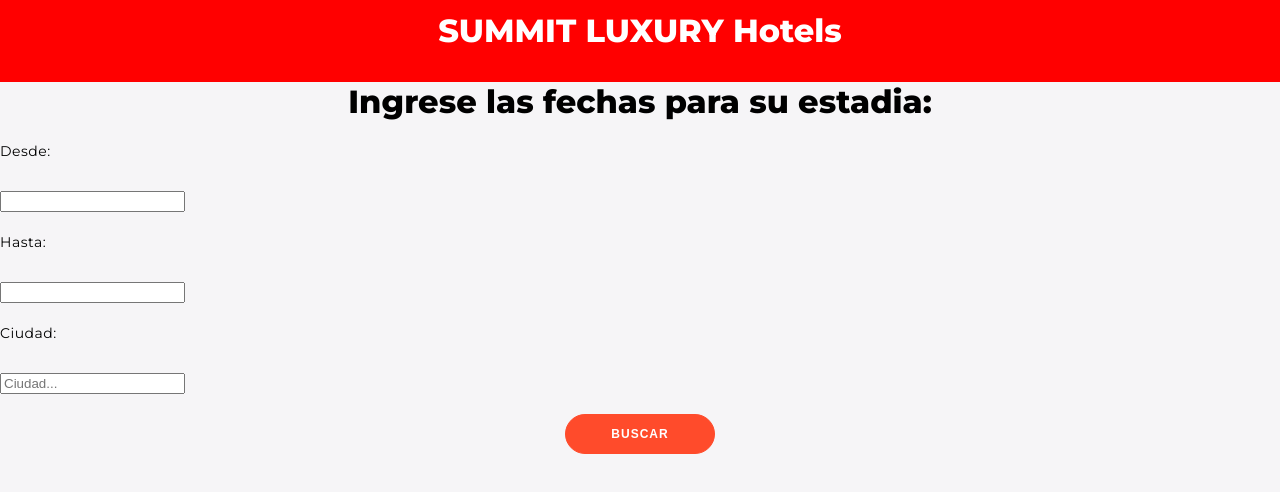
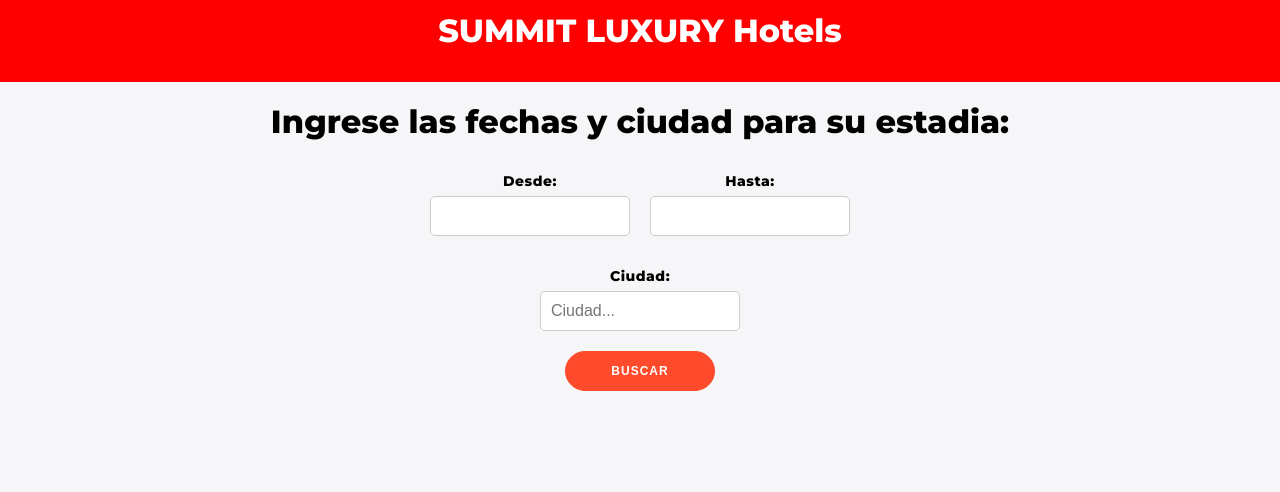
Before and after one commit to MaxiBarberoo/HotelArquiSoft2, a React (Vite) app in the folder FrontHotel/: page / in a window 1280 px wide. Shown: the top 492 px of the page. Built offline with nearby package versions, Linux system fonts and the light colour scheme.

Commit message:
Cambios de front

```diff
--- a/FrontHotel/package.json
+++ b/FrontHotel/package.json
@@ -20,6 +20,7 @@
     "npm": "^9.8.0",
     "react": "^18.2.0",
     "react-date-range": "^1.4.0",
+    "react-datepicker": "^4.21.0",
     "react-dom": "^18.2.0",
     "react-router-dom": "^6.14.1"
   },
--- a/FrontHotel/src/Componentes/HotelesR.jsx
+++ b/FrontHotel/src/Componentes/HotelesR.jsx
@@ -3,7 +3,7 @@ import '../Stylesheet/HotelesR.css'
 import { useNavigate } from 'react-router-dom';
 
 function HotelesR(props) {
-    navigate = useNavigate();
+    const navigate = useNavigate();
 
     const handleVerDetallesClick = () => {
         navigate(
@@ -19,16 +19,14 @@ function HotelesR(props) {
 
     return (
         <div className="contenedor-hoteles">
-            <p className="nombre-hotel1">
-                <strong>{props.nombreHotel}</strong>
-            </p>
+            <h3 className="nombre-hotel1">
+                {props.nombreHotel}
+            </h3>
             <p className="cantidad-piezas">Habitaciones: {props.piezas}</p>
             <p className="descripcion-hotel">
                 Descripción: {props.descripcion}
             </p>
-            <form onSubmit={checkDisponibilidad} className="boton-reservar">
-                <button onClick={handleVerDetallesClick} className="boton-detalles">Ver detalles</button>
-            </form>
+            <button onClick={handleVerDetallesClick} className="boton-detalles">Ver detalles</button>
         </div>
     );
 }
--- a/FrontHotel/src/Rutas/Home.jsx
+++ b/FrontHotel/src/Rutas/Home.jsx
@@ -23,18 +23,19 @@ function Home() {
     setFechaHasta(date);
   };
 
-  const handleCiudadChange = (ciudad) => {
-    setCiudad(ciudad);
+  const handleCiudadChange = (event) => {
+    setCiudad(event.target.value);
   }
 
 
-  const buscarHotelesDisponibles = () => {
-    if (!fechaDesde || !fechaHasta) {
+  const buscarHotelesDisponibles = (event) => {
+    event.preventDefault();
+    if (!fechaDesde && !fechaHasta && !ciudad) {
+      alert("Al menos debes completar los campos de fecha o de ciudad.");
+    } else if (!fechaDesde || !fechaHasta) {
       alert("Debes completar los campos de fecha desde y fecha hasta.");
     } else if (fechaDesde >= fechaHasta) {
       alert("La fecha desde debe ser anterior a la fecha hasta.");
-    } else if (!fechaDesde && !fechaHasta && !ciudad) {
-      alert("Al menos debes completar los campos de fecha o de ciudad.");
     } else if (fechaDesde && fechaHasta && !ciudad) {
 
     } else if (!fechaDesde && !fechaHasta && ciudad) {
@@ -70,7 +71,8 @@ function Home() {
     <div>
       <Header />
       <div className="contenedor-criterios">
-        <h2>Ingrese las fechas para su estadia:</h2>
+        <h2>Ingrese las fechas y ciudad para su estadia:</h2>
+        <div className="contenedor-fechas">
           <div className="fecha-desde">
             <p>Desde: </p>
             <DatePicker selected={fechaDesde} onChange={handleFechaDesdeChange} />
@@ -78,6 +80,7 @@ function Home() {
           <div className="fecha-hasta">
             <p>Hasta: </p>
             <DatePicker selected={fechaHasta} onChange={handleFechaHastaChange} />
+          </div>
         </div>
         <div className="nombre-ciudad">
           <p>Ciudad: </p>
--- a/FrontHotel/src/Rutas/HotelDetalle.jsx
+++ b/FrontHotel/src/Rutas/HotelDetalle.jsx
@@ -3,8 +3,7 @@ import { useNavigate } from "react-router-dom"
 import '../Stylesheet/HotelDetalle.css'
 import Header from '../Componentes/Header'
 import DatePicker from 'react-datepicker'
-
-import { useParams } from 'react-router-dom';
+import { useParams, useLocation } from 'react-router-dom';
 
 function HotelDetalle() {
     const { hotelId } = useParams();
--- a/FrontHotel/src/Stylesheet/Home.css
+++ b/FrontHotel/src/Stylesheet/Home.css
@@ -1,3 +1,41 @@
+.contenedor-criterios {
+  text-align: center;
+  margin-top: 20px;
+}
+
+.contenedor-fechas {
+  display: flex;
+  justify-content: center;
+  gap: 20px;
+}
+
+.fecha-desde, .fecha-hasta, .nombre-ciudad {
+  margin: 10px 0;
+}
+
+.fecha-desde input, .fecha-hasta input, .nombre-ciudad input, .react-datepicker__input-container input {
+  padding: 10px;
+  border-radius: 5px;
+  border: 1px solid #ccc;
+  font-size: 16px;
+  width: 100%;
+  box-sizing: border-box;
+  transition: border-color 0.3s ease-in-out, box-shadow 0.3s ease-in-out;
+  max-width: 200px;
+  margin-left: auto;
+  margin-right: auto;
+}
+
+.fecha-desde input:focus, .fecha-hasta input:focus, .nombre-ciudad input:focus, .react-datepicker__input-container input:focus {
+  border-color: #007BFF;
+  box-shadow: 0 0 0 0.2rem rgba(0, 123, 255, 0.25);
+}
+
+.fecha-desde p, .fecha-hasta p, .nombre-ciudad p {
+  margin-bottom: 5px;
+  font-weight: bold;
+}
+
 .contenedor-hoteles-r {
   height: auto;
   position: relative;
--- a/FrontHotel/src/Stylesheet/HotelDetalle.css
+++ b/FrontHotel/src/Stylesheet/HotelDetalle.css
@@ -2,19 +2,20 @@
 
 h2 {
   color: black;
-  display: inline-flex;
   font-size: 200%;
   font-family: 'Montserrat', sans-serif;
   text-align: center;
   display: flex;
   justify-content: center;
   align-items: center;
+  margin-bottom: 20px; /* Añadir espacio después del título */
 }
 
 .contenedor-hoteles {
   height: auto;
   position: relative;
-  display: contents;
+  display: block; /* Cambiado de 'contents' a 'block' */
+  padding: 20px; /* Añadir algo de padding */
 }
 
 .boton-reservar {
@@ -31,6 +32,7 @@ h2 {
   letter-spacing: 1px;
   text-transform: uppercase;
   transition: transform 80ms ease-in;
+  margin-top: 20px; /* Añadir espacio antes del botón */
 }
 
 .boton-reservar:active {
--- a/FrontHotel/src/Stylesheet/HotelesR.css
+++ b/FrontHotel/src/Stylesheet/HotelesR.css
@@ -1,3 +1,9 @@
+@media (max-width: 768px) {
+  .contenedor-hoteles {
+    width: 80%; /* o 100%, según lo que se vea mejor */
+  }
+}
+
 .contenedor-hoteles {
   background-color: white;
   width: 40%;
@@ -17,7 +23,7 @@
   border-radius: 10px;
 }
 
-.boton-reservar {
+.boton-detalles {
   border-radius: 20px;
   border: 1px solid #FF4B2B;
   background-color: #FF4B2B;
@@ -28,22 +34,19 @@
   letter-spacing: 1px;
   text-transform: uppercase;
   transition: transform 80ms ease-in;
+  margin-top: 10px;  /* Agregado para dar un poco de espacio arriba */
+  cursor: pointer;   /* Agregado para indicar que es un elemento clickeable */
 }
 
-.boton-reservar:active {
+.boton-detalles:active {
   transform: scale(0.95);
 }
 
-.boton-reservar:focus {
+.boton-detalles:focus {
   outline: none;
 }
 
-.boton-reservar.ghost {
-  background-color: transparent;
-  border-color: #FFFFFF;
-}
-
-.boton-reservar:hover {
+.boton-detalles:hover {
   background-color: #7f1818;
   color: #ffffffd8;
 }
```
Also changed, not shown: 1 other file (tests, documents, lock files or other folders). Lines whose indentation alone changed are shown as unchanged.
